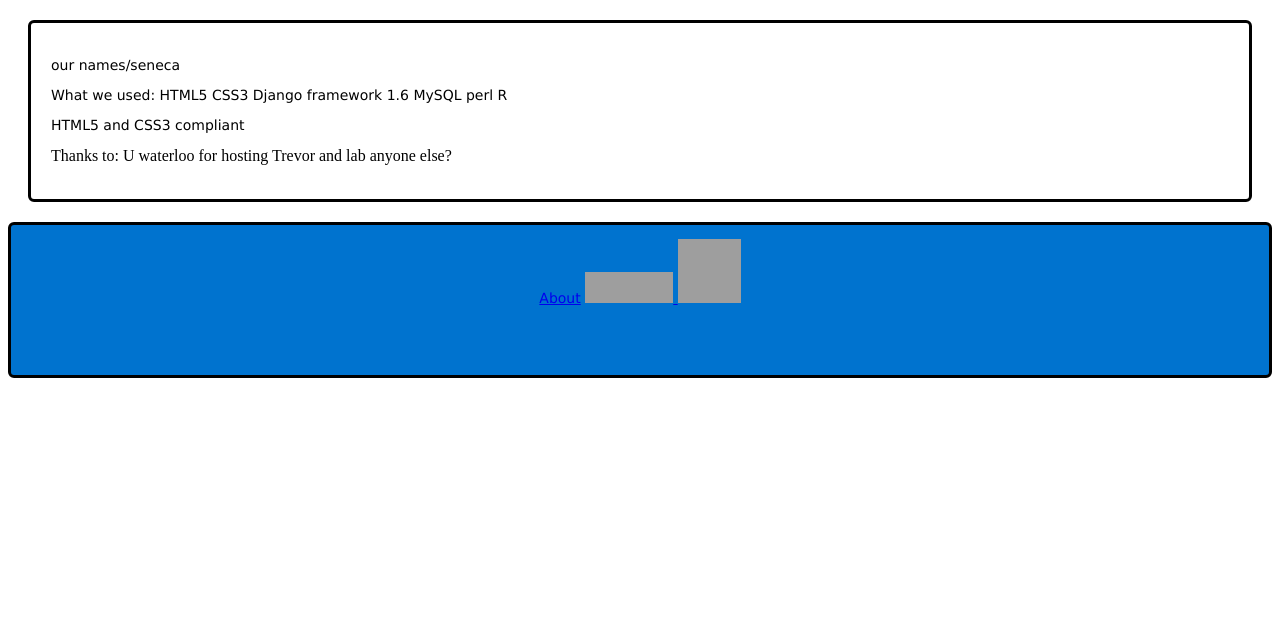
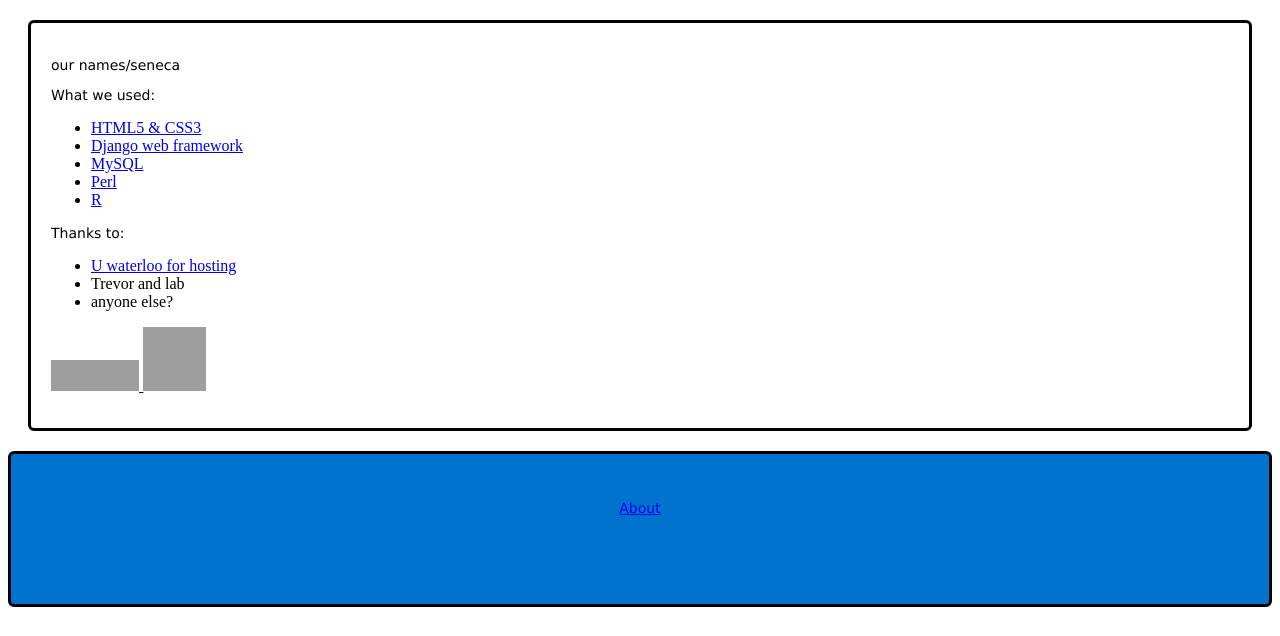
Before and after one commit to itskathylam/metagenomics, a Django app: page /about/ in a window 1280 px wide. Shown: the part 164-800 px from the top of the page. Run offline with Django 3.2, Linux system fonts and the light colour scheme; grey boxes are pictures that could not be loaded.

Commit message:
Fixed errors in css file. Added to about doc.

```diff
--- a/mainsite/static/base.css
+++ b/mainsite/static/base.css
@@ -132,13 +132,10 @@ nav ul ul ul {
 p {
     font-family: verdana, arial, sans-serif;
     font-size: 14px;
-    margin-left:;
-
 }
 
 /*For all table styles*/
 table {
-    margin-left:;
     font-family: verdana;
     font-size: 12px;
     border: 0px;
--- a/mainsite/templates/about.html
+++ b/mainsite/templates/about.html
@@ -3,20 +3,29 @@
 {% block content %}
         <p>our names/seneca </p>
         <p>What we used:
-        HTML5
-        CSS3
-        Django framework 1.6
-        MySQL
-        perl
-        R
+        <ul>
+                <li><a href="http://www.w3.org/TR/html5/">HTML5 & CSS3</a></li>
+                <li><a href="https://www.djangoproject.com/">Django web framework</a></li>
+                <li><a href="http://www.mysql.com/">MySQL</a></li>
+                <li><a href="http://www.perl.org/">Perl</a></li>
+                <li><a href="http://www.r-project.org/">R</a></li>
+
+        </ul>
         </p>
         <p>
-        HTML5 and CSS3 compliant
+        Thanks to:
+                <ul>
+                <li><a href="https://uwaterloo.ca/science-computing/" alt>U waterloo for hosting</a></li>
+                <li>Trevor and lab</li>
+                <li>anyone else?</li>
+                </ul>
         </p>
-        </p>
-        Thanks to:
-        U waterloo for hosting
-        Trevor and lab
-        anyone else?
+        <p>
+                <a href="http://jigsaw.w3.org/css-validator/check/referer">
+                    <img style="border:0;width:88px;height:31px" src="http://jigsaw.w3.org/css-validator/images/vcss-blue" alt="Valid CSS!" />
+                </a>
+                <a href="http://www.w3.org/html/logo/">
+                    <img src="http://www.w3.org/html/logo/badge/html5-badge-h-solo.png" width="63" height="64" alt="HTML5 Powered" title="HTML5 Powered">
+                </a>
         </p>
 {% endblock %}
--- a/mainsite/templates/base.html
+++ b/mainsite/templates/base.html
@@ -72,12 +72,6 @@
 
         <footer id="footer">
             <p><a href="/about">About</a>
-                <a href="http://jigsaw.w3.org/css-validator/check/referer">
-                    <img style="border:0;width:88px;height:31px" src="http://jigsaw.w3.org/css-validator/images/vcss-blue" alt="Valid CSS!" />
-                </a>
-                <a href="http://www.w3.org/html/logo/">
-                    <img src="http://www.w3.org/html/logo/badge/html5-badge-h-solo.png" width="63" height="64" alt="HTML5 Powered" title="HTML5 Powered">
-                </a>
             </p>
         </footer>
 
```
